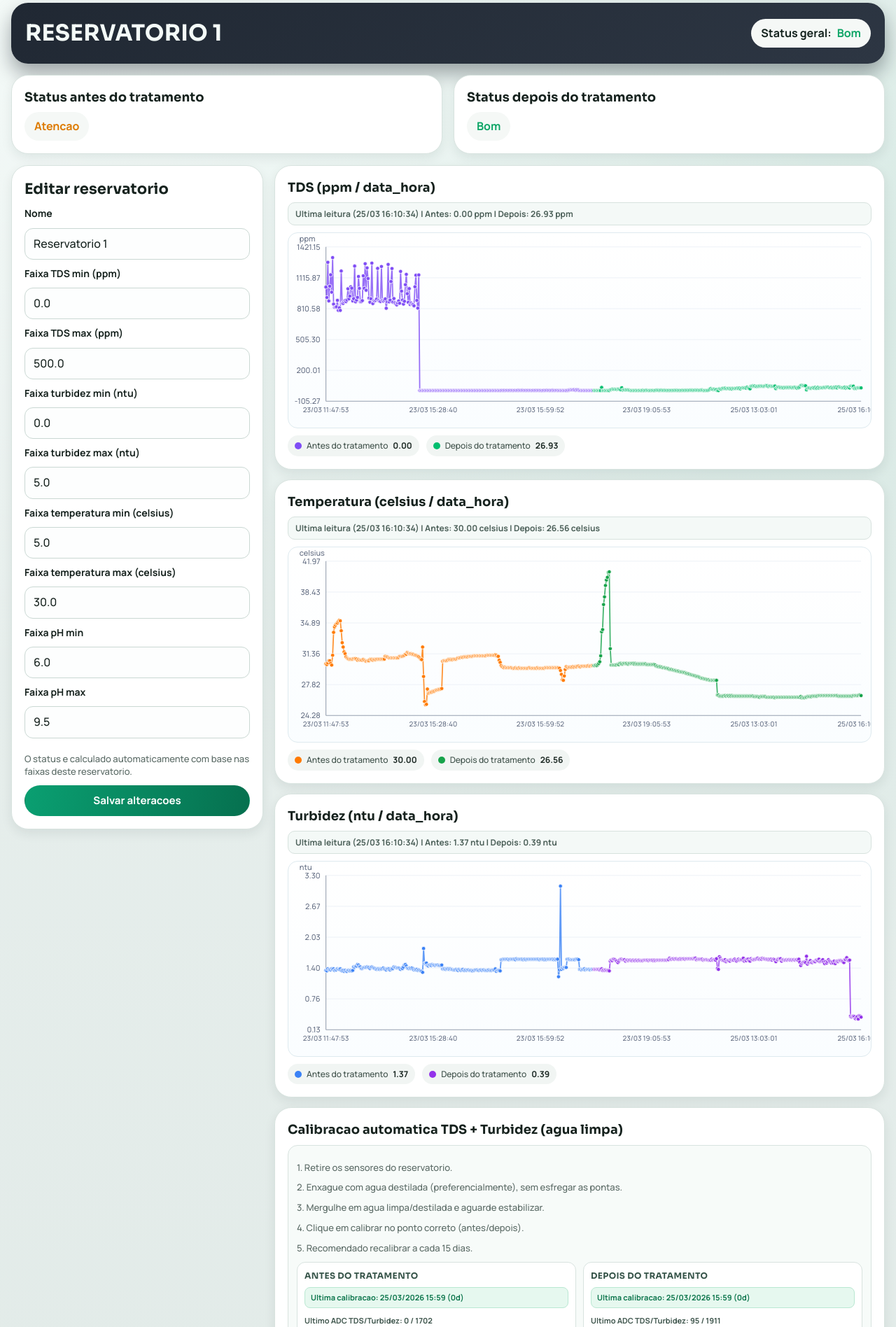
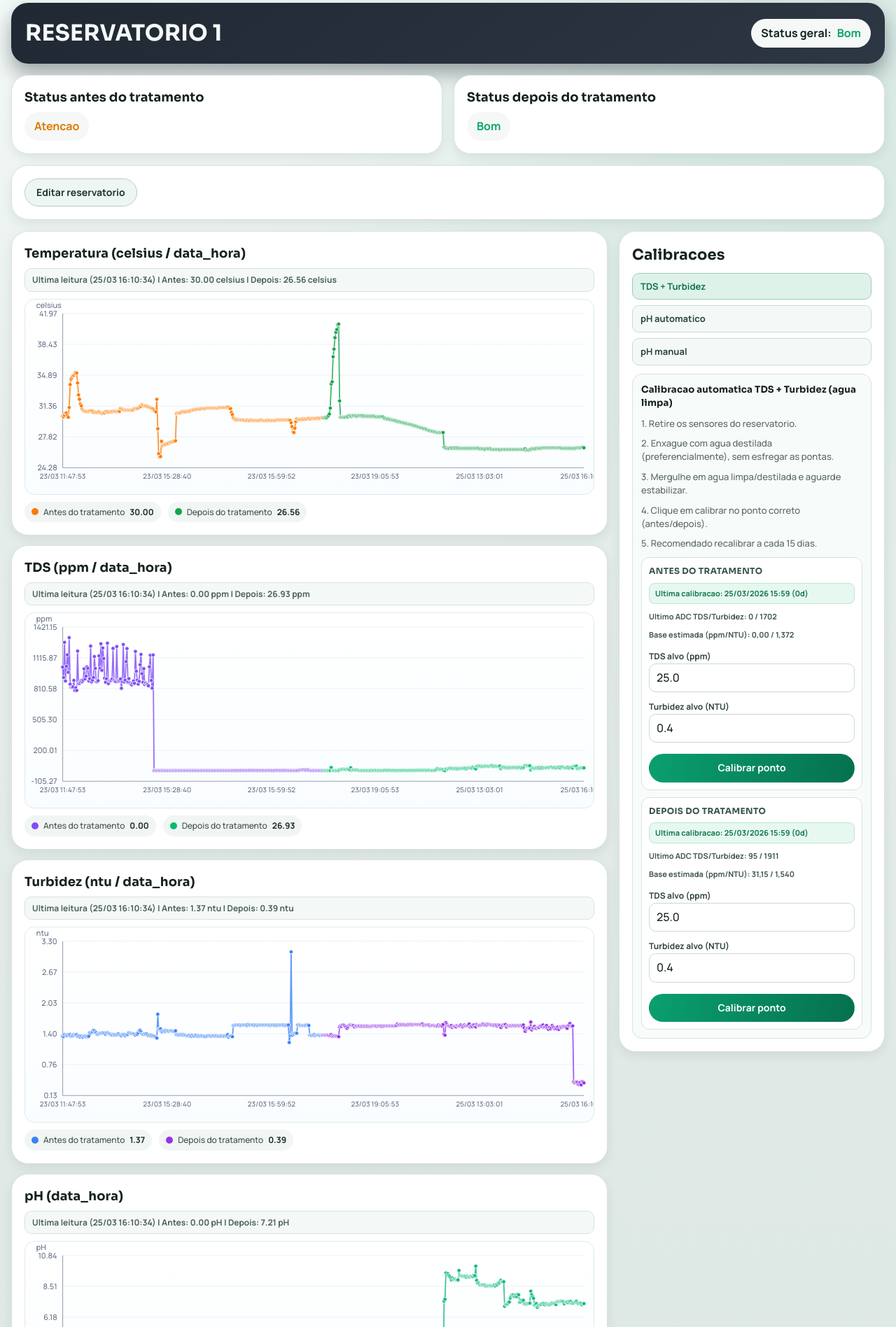
Before and after one commit to yRicke/MonitoramentoReservatorios, a Django app: page /reservatorios/8/ in a window 1280 px wide. Shown: the part 149-2045 px from the top of the page at 70% size. Run offline with Django 5.2, Linux system fonts and the light colour scheme; a user stored in the database is signed in; data comes from the database, SQL or seed files in the repository; both versions use the stored data as it was after the commit.

Commit message:
refactor: reorganiza pagina de detalhe com editor no topo, graficos empilhados e painel lateral de calibracoes
move formulario de editar reservatorio para um toggle horizontal abaixo do status grid
reorganiza visualizacao dos graficos em pilha vertical (temperatura, tds, turbidez e ph)
cria sidebar de calibracoes com menu toggle lateral para tds+turbidez, ph automatico e ph manual
adiciona comportamento de toggle no frontend para abrir/fechar editor e alternar paineis de calibracao
ajusta estilos css para novo layout, estados ativos dos toggles e responsividade
atualiza versao do script da pagina de detalhe para carregar o novo comportamento

```diff
--- a/app/templates/reservatorio/detalhe.html
+++ b/app/templates/reservatorio/detalhe.html
@@ -47,9 +47,14 @@
     </article>
 </section>
 
-<section class="detail-layout">
-    <aside class="panel">
-        <h3>Editar reservatorio</h3>
+<section class="panel detail-top-toggle">
+    <div class="top-toggle-menu">
+        <button class="top-toggle-btn" type="button" data-toggle-target="editReservatorioPanel" aria-expanded="false">
+            Editar reservatorio
+        </button>
+    </div>
+
+    <div id="editReservatorioPanel" class="top-toggle-panel" hidden>
         <form class="edit-form" method="post" action="{% url 'reservatorio_atualizar' reservatorio.id %}">
             {% csrf_token %}
 
@@ -73,12 +78,12 @@
                 value="{{ reservatorio.faixa_ntu_turbidez_max|unlocalize }}" required>
 
             <label for="faixa_celsius_temperatura_min">Faixa temperatura min (celsius)</label>
-            <input id="faixa_celsius_temperatura_min" name="faixa_celsius_temperatura_min" type="number" step="0.01" min="0.01"
-                value="{{ reservatorio.faixa_celsius_temperatura_min|unlocalize }}" required>
+            <input id="faixa_celsius_temperatura_min" name="faixa_celsius_temperatura_min" type="number" step="0.01"
+                min="0.01" value="{{ reservatorio.faixa_celsius_temperatura_min|unlocalize }}" required>
 
             <label for="faixa_celsius_temperatura_max">Faixa temperatura max (celsius)</label>
-            <input id="faixa_celsius_temperatura_max" name="faixa_celsius_temperatura_max" type="number" step="0.01" min="0.01"
-                value="{{ reservatorio.faixa_celsius_temperatura_max|unlocalize }}" required>
+            <input id="faixa_celsius_temperatura_max" name="faixa_celsius_temperatura_max" type="number" step="0.01"
+                min="0.01" value="{{ reservatorio.faixa_celsius_temperatura_max|unlocalize }}" required>
 
             <label for="faixa_ph_min">Faixa pH min</label>
             <input id="faixa_ph_min" name="faixa_ph_min" type="number" step="0.01" min="0.01" max="14"
@@ -94,24 +99,26 @@
 
             <button class="btn-main" type="submit">Salvar alteracoes</button>
         </form>
-    </aside>
+    </div>
+</section>
 
-    <section class="chart-grid">
+<section class="detail-main-layout">
+    <section class="chart-stack">
+        <article class="panel">
+            <h4>Temperatura (celsius / data_hora)</h4>
+            <p id="lastReadingTemperatura" class="chart-last-reading">Ultima leitura: --</p>
+            <div class="chart-wrap">
+                <div id="chartTemperatura" class="apex-chart"></div>
+                <div class="chart-empty" id="emptyTemperatura" hidden>Sem leituras de temperatura</div>
+            </div>
+        </article>
+
         <article class="panel">
             <h4>TDS (ppm / data_hora)</h4>
             <p id="lastReadingTDS" class="chart-last-reading">Ultima leitura: --</p>
             <div class="chart-wrap">
                 <div id="chartTDS" class="apex-chart"></div>
                 <div class="chart-empty" id="emptyTDS" hidden>Sem leituras de TDS</div>
-            </div>
-        </article>
-
-        <article class="panel">
-            <h4>Temperatura (celsius / data_hora)</h4>
-            <p id="lastReadingTemperatura" class="chart-last-reading">Ultima leitura: --</p>
-            <div class="chart-wrap">
-                <div id="chartTemperatura" class="apex-chart"></div>
-                <div class="chart-empty" id="emptyTemperatura" hidden>Sem leituras de temperatura</div>
             </div>
         </article>
 
@@ -125,8 +132,29 @@
         </article>
 
         <article class="panel">
-            <h4>Calibracao automatica TDS + Turbidez (agua limpa)</h4>
+            <h4>pH (data_hora)</h4>
+            <p id="lastReadingPH" class="chart-last-reading">Ultima leitura: --</p>
+            <div class="chart-wrap">
+                <div id="chartPH" class="apex-chart"></div>
+                <div class="chart-empty" id="emptyPH" hidden>Sem leituras de pH</div>
+            </div>
+        </article>
+    </section>
+
+    <aside class="panel calibration-sidebar">
+        <h3>Calibracoes</h3>
+        <div class="calibration-toggle-menu" role="tablist" aria-label="Menu de calibracoes">
+            <button type="button" class="calibration-toggle-btn is-active" data-calib-target="calibrationWater" role="tab"
+                aria-selected="true">TDS + Turbidez</button>
+            <button type="button" class="calibration-toggle-btn" data-calib-target="calibrationPhAuto" role="tab"
+                aria-selected="false">pH automatico</button>
+            <button type="button" class="calibration-toggle-btn" data-calib-target="calibrationPhManual" role="tab"
+                aria-selected="false">pH manual</button>
+        </div>
+
+        <div id="calibrationWater" class="calibration-toggle-panel is-active" role="tabpanel">
             <section class="water-calibration-section">
+                <h5>Calibracao automatica TDS + Turbidez (agua limpa)</h5>
                 <p class="status-meta">1. Retire os sensores do reservatorio.</p>
                 <p class="status-meta">2. Enxague com agua destilada (preferencialmente), sem esfregar as pontas.</p>
                 <p class="status-meta">3. Mergulhe em agua limpa/destilada e aguarde estabilizar.</p>
@@ -225,16 +253,9 @@
                     </form>
                 </div>
             </section>
-        </article>
+        </div>
 
-        <article class="panel">
-            <h4>pH (data_hora)</h4>
-            <p id="lastReadingPH" class="chart-last-reading">Ultima leitura: --</p>
-            <div class="chart-wrap">
-                <div id="chartPH" class="apex-chart"></div>
-                <div class="chart-empty" id="emptyPH" hidden>Sem leituras de pH</div>
-            </div>
-
+        <div id="calibrationPhAuto" class="calibration-toggle-panel" role="tabpanel" hidden>
             <section class="ph-calibration-section">
                 <h5>Calibracao automatica por ponto (solucao de pH conhecido)</h5>
                 <p class="status-meta">1. Retire o eletrodo do reservatorio.</p>
@@ -244,7 +265,6 @@
                 <p class="status-meta">5. Informe o pH da solucao e clique em calibrar.</p>
                 <p class="status-meta">6. Enxague cuidadosamente com agua destilada (preferencialmente), sem esfregar o sensor.</p>
                 <p class="status-meta">7. Retorne o eletrodo ao tanque.</p>
-
 
                 <div class="ph-auto-grid">
                     <form class="ph-auto-card" method="post"
@@ -269,7 +289,8 @@
                             {% endif %}
                         </p>
                         <label for="ph_solucao_antes">pH da solucao conhecida</label>
-                        <input id="ph_solucao_antes" name="ph_solucao" type="number" min="0" max="14" step="0.01" value="7.00" required>
+                        <input id="ph_solucao_antes" name="ph_solucao" type="number" min="0" max="14" step="0.01"
+                            value="7.00" required>
                         <button class="btn-main" type="submit">Calibrar ponto</button>
                     </form>
 
@@ -295,12 +316,15 @@
                             {% endif %}
                         </p>
                         <label for="ph_solucao_depois">pH da solucao conhecida</label>
-                        <input id="ph_solucao_depois" name="ph_solucao" type="number" min="0" max="14" step="0.01" value="7.00" required>
+                        <input id="ph_solucao_depois" name="ph_solucao" type="number" min="0" max="14" step="0.01"
+                            value="7.00" required>
                         <button class="btn-main" type="submit">Calibrar ponto</button>
                     </form>
                 </div>
             </section>
+        </div>
 
+        <div id="calibrationPhManual" class="calibration-toggle-panel" role="tabpanel" hidden>
             <section class="ph-calibration-section">
                 <h5>Calibracao manual</h5>
                 <form class="ph-calibration-form" method="post"
@@ -333,8 +357,8 @@
                     <button class="btn-main" type="submit">Salvar calibracao manual</button>
                 </form>
             </section>
-        </article>
-    </section>
+        </div>
+    </aside>
 </section>
 
 {{ tds_series_antes|json_script:"tds-series-antes-data" }}
@@ -348,5 +372,5 @@
 {% endblock %}
 
 {% block extra_scripts %}
-<script src="{% static 'js/reservatorio-detalhe.js' %}?v=20260325-ph2"></script>
+<script src="{% static 'js/reservatorio-detalhe.js' %}?v=20260325-layout3"></script>
 {% endblock %}
--- a/static/css/components.css
+++ b/static/css/components.css
@@ -18,6 +18,8 @@
 .edit-form input:focus-visible,
 .edit-form select:focus-visible,
 .auth-form input:focus-visible,
+.top-toggle-btn:focus-visible,
+.calibration-toggle-btn:focus-visible,
 .ph-calibration-form input:focus-visible,
 .ph-auto-card input:focus-visible,
 .water-auto-card input:focus-visible {
@@ -481,6 +483,37 @@
     margin-bottom: 16px;
 }
 
+.detail-top-toggle {
+    margin-bottom: 16px;
+}
+
+.top-toggle-menu {
+    display: flex;
+    gap: 10px;
+    flex-wrap: wrap;
+}
+
+.top-toggle-btn {
+    border: 1px solid #b8ccc5;
+    border-radius: var(--radius-pill);
+    padding: 9px 16px;
+    background: #eef6f3;
+    color: #18352c;
+    font-size: 14px;
+    font-weight: 700;
+    cursor: pointer;
+}
+
+.top-toggle-btn.is-open {
+    background: #dff3ea;
+    border-color: #92c7b1;
+    color: #0e6c46;
+}
+
+.top-toggle-panel {
+    margin-top: 12px;
+}
+
 .panel {
     background: var(--color-surface);
     border: 1px solid var(--color-border);
@@ -533,6 +566,58 @@
 .chart-grid {
     display: grid;
     gap: 14px;
+}
+
+.detail-main-layout {
+    display: grid;
+    grid-template-columns: minmax(0, 1fr) minmax(310px, 380px);
+    gap: 16px;
+    align-items: start;
+}
+
+.chart-stack {
+    display: grid;
+    gap: 14px;
+}
+
+.calibration-sidebar {
+    position: sticky;
+    top: 14px;
+}
+
+.calibration-toggle-menu {
+    display: grid;
+    gap: 8px;
+    margin-bottom: 12px;
+}
+
+.calibration-toggle-btn {
+    text-align: left;
+    border: 1px solid #cad8d3;
+    border-radius: 10px;
+    padding: 9px 11px;
+    background: #f4f9f7;
+    color: #29463c;
+    font-size: 13px;
+    font-weight: 700;
+    cursor: pointer;
+}
+
+.calibration-toggle-btn.is-active {
+    background: #def2e9;
+    border-color: #9acbb8;
+    color: #0f744d;
+}
+
+.calibration-toggle-panel[hidden] {
+    display: none;
+}
+
+.calibration-sidebar .ph-auto-grid,
+.calibration-sidebar .ph-manual-grid,
+.calibration-sidebar .water-auto-grid,
+.calibration-sidebar .water-target-grid {
+    grid-template-columns: 1fr;
 }
 
 .chart-wrap {
@@ -805,6 +890,16 @@
     font-size: 14px;
 }
 
+@media (max-width: 1200px) {
+    .detail-main-layout {
+        grid-template-columns: 1fr;
+    }
+
+    .calibration-sidebar {
+        position: static;
+    }
+}
+
 @media (max-width: 1024px) {
     .nav-pill {
         font-size: 13px;
```
Also changed, not shown: static/js/reservatorio-detalhe.js (+73 -1 lines), db.sqlite3.
